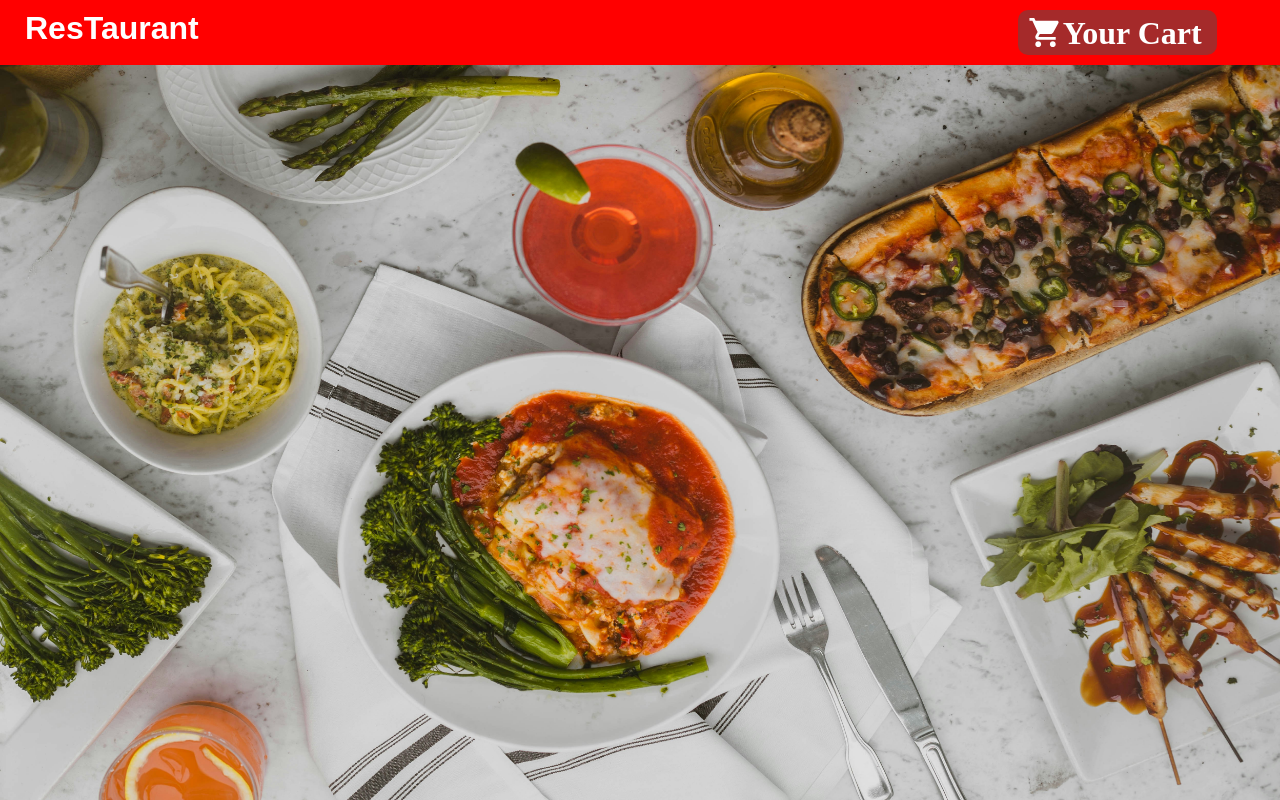
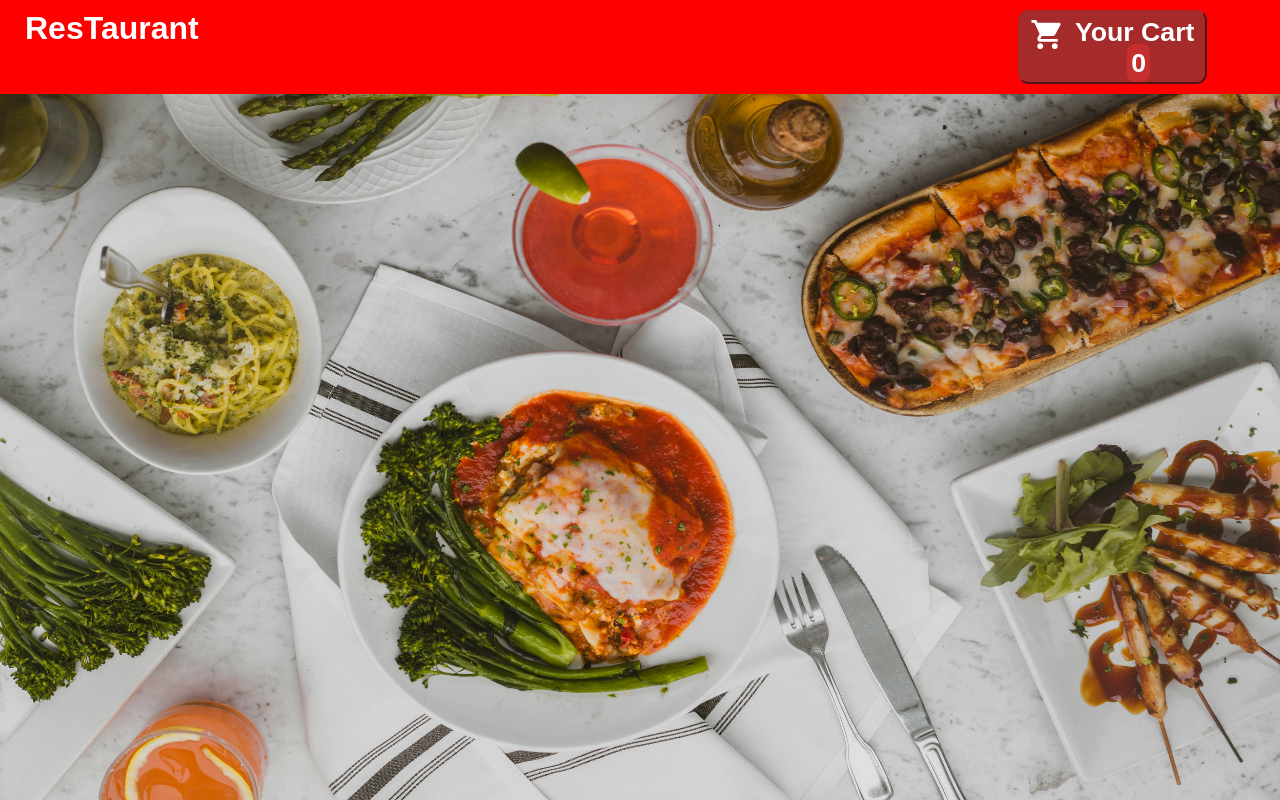
Before and after one commit to Mamta9871/RestaurantSite, a React (Create React App) app: page / in a window 1280 px wide. Built offline with nearby package versions, Linux system fonts and the light colour scheme.

Commit message:
Create Header

```diff
--- a/src/components/Header/Header.css
+++ b/src/components/Header/Header.css
@@ -28,7 +28,19 @@
     padding-top: 5px;
     padding-bottom: 3px;
     border-radius: 10px;
-    justify-content: flex-start
+    justify-content: flex-start;
+    color: white;
+    border-color: brown;
+}
+
+span{
+    background-color: rgb(197, 47, 47);
+    padding: 4px;
+    border-radius: 8px;
+    margin-left: 8px;
+    margin-top: 15%;
+    margin-bottom: 10%;
+    width: 8px;
 }
 
 .Banner{
--- a/src/components/Header/Header.jsx
+++ b/src/components/Header/Header.jsx
@@ -9,10 +9,10 @@ const Header = () => {
     <>
     <div className='navbar'>
         <h1 className='logo'>ResTaurant</h1>
-      <div className='Cart-style'>
+      <button className='Cart-style'>
       <ShoppingCartIcon id="Icon" fontSize='large'/>
-      <h1 className='cart'> Your Cart</h1>
-      </div>
+      <h1 className='cart'> Your Cart <span>0</span></h1>
+      </button>
     </div>
     <div >
       <img className='Banner' src={Banner} alt="Picture" />
```
